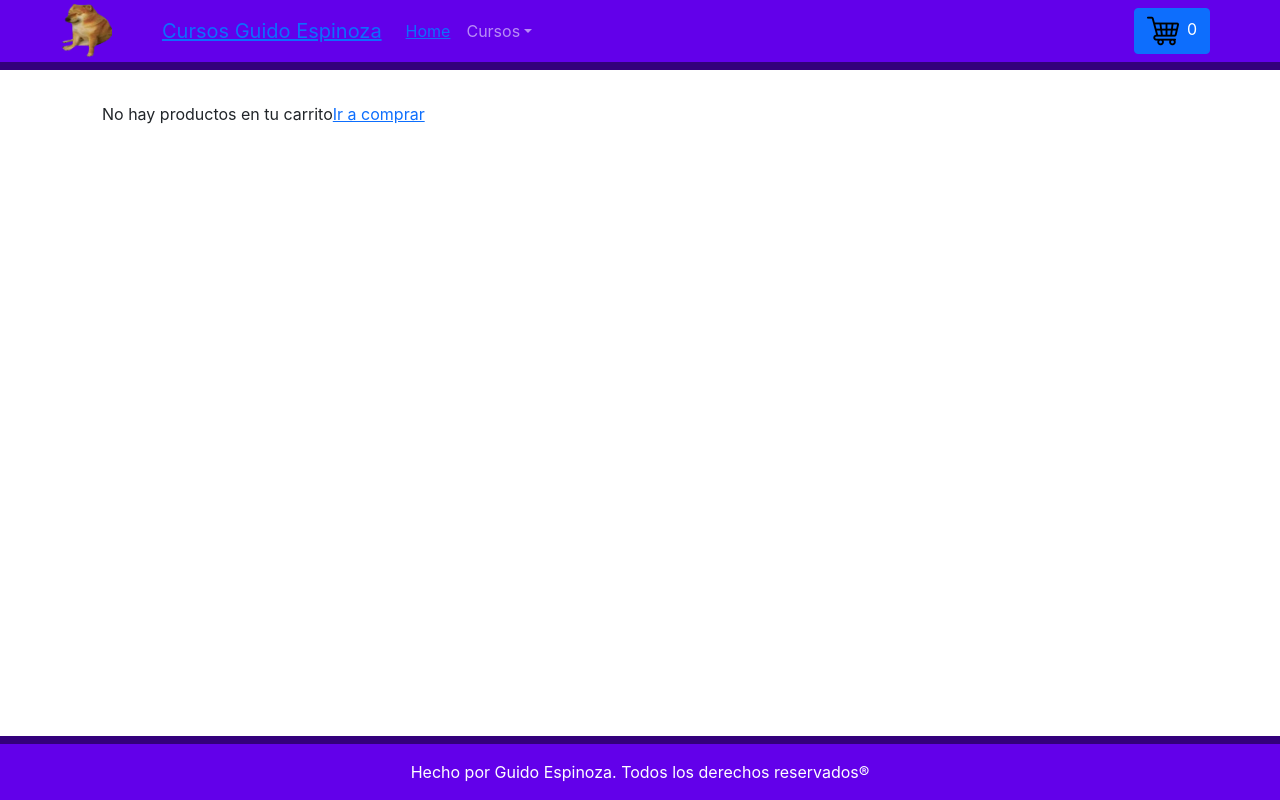
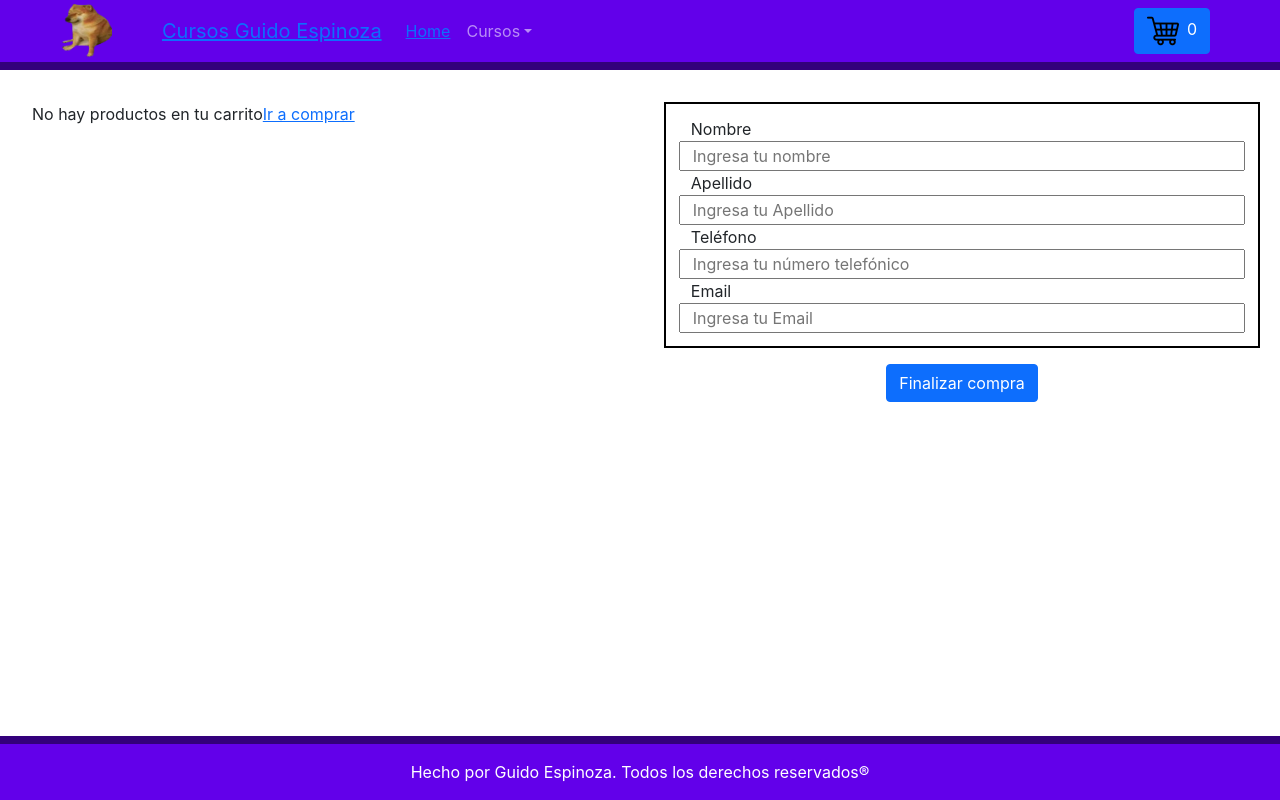
Before and after one commit to GuidoEspinoza/tienda-cursos-react, a React (Create React App) app: page /cart in a window 1280 px wide. Built offline with nearby package versions, Linux system fonts and the light colour scheme.

Commit message:
Término proyecto tienda React

```diff
--- a/src/ItemsProducts.js
+++ /dev/null
@@ -1,32 +0,0 @@
-const products = [
-    {id: '1', name: 'HTML', price: 2000, category: 'desarrollo-web', stock: 10, image:'https://upload.wikimedia.org/wikipedia/commons/thumb/6/61/HTML5_logo_and_wordmark.svg/1200px-HTML5_logo_and_wordmark.svg.png', description:'Curso de HTML'},
-    {id: '2', name: 'CSS', price: 2500, category: 'desarrollo-web', stock: 10, image:'https://cdn-icons-png.flaticon.com/512/919/919826.png', description:'Curso de CSS'},
-    {id: '3', name: 'JS', price: 4500, category: 'programacion', stock: 10, image:'https://upload.wikimedia.org/wikipedia/commons/thumb/9/99/Unofficial_JavaScript_logo_2.svg/800px-Unofficial_JavaScript_logo_2.svg.png', description:'Curso de JS'},
-    {id: '4', name: 'ReactJS', price: 2500, category: 'programacion', stock: 10, image:'https://www.datocms-assets.com/45470/1631110818-logo-react-js.png', description:'Curso de ReactJS'},
-    {id: '5', name: 'Git', price: 2500, category: 'control-de-versiones', stock: 10, image:'https://developer.si2soluciones.es/wp-content/uploads/2017/03/raspberry-pi-git-server.jpg', description:'Curso de Git'},
-    {id: '6', name: 'GitHub', price: 2500, category: 'control-de-versiones', stock: 10, image:'https://global-uploads.webflow.com/5f5a53e153805db840dae2db/6073fbf151fa4565d48572dc_GitHub_aprender-programaci%25C3%25B3n.jpeg', description:'Curso de GitHub'},
-]
-
-export const getProducts = () => {
-    return new Promise ((resolve, reject) => {
-        setTimeout(() => {
-            resolve(products)
-        }, 500)
-    })
-}
-
-export const getProductsByCategory = (categoryId) => {
-    return new Promise((resolve, reject) => {
-        setTimeout(() => {
-            resolve(products.filter(prod => prod.category === categoryId))
-        }, 500)
-    })
-}
-
-export const getProductById = (id) => {
-    return new Promise((resolve, reject) => {
-        setTimeout(() => {
-            resolve(products.find(prod => prod.id === id))
-        }, 500)
-    })
-}
--- a/src/components/Cart.jsx
+++ b/src/components/Cart.jsx
@@ -1,42 +1,115 @@
 import CartContext from "../context/CartContext"
-import { useContext } from "react"
+import { useContext, useEffect, useState } from "react"
 import { Col, Row, Button, Container } from "react-bootstrap"
 import { Link } from "react-router-dom"
+import { getFirestore, collection, addDoc } from 'firebase/firestore';
+import { db } from "../firebase/config"
 
-const MiniCart = () => {
+const Cart = () => {
 
-    const { cart, removeItem } = useContext(CartContext)
+    const { cart, removeItem, resumen, setCart } = useContext(CartContext)
+    const [resumenFinal, setResumenFinal] = useState([])
+    const [estado, setEstado] = useState(false)
+    const [nameUser, setNameUser] = useState()
+    const [lastName, setLastName] = useState()
+    const [numberPhone, setNumberPhone] = useState()
+    const [email, setEmail] = useState()
+
+    const getName = (e) => {
+        // console.log(e.target.value)
+        setNameUser(e.target.value)
+    }
+    const getLastName = (e) => {
+        // console.log(e.target.value)
+        setLastName(e.target.value)
+    }
+    const getNumberPhone = (e) => {
+        // console.log(e.target.value)
+        setNumberPhone(e.target.value)
+    }
+    const getEmail = (e) => {
+        // console.log(e.target.value)
+        setEmail(e.target.value)
+    }
+
+    const terminarCompra = () => {
+        let [{ id, price, image, description, }] = resumen;
+        const resumenFin = [{ id, price, image, description, nameUser, lastName, numberPhone, email }]
+        setResumenFinal(resumenFin)
+        setEstado(true)
+        setCart([])
+    }
+
+    const subirData = async (e) => {
+        if (estado == true) {
+            try {
+                await addDoc(collection(db, 'compra'), {
+                    ...resumenFinal
+                })
+            } catch (e) {
+                console.log(e)
+            }
+        } else {
+            console.log(resumenFinal)
+        }
+    }
+
+    useEffect(() => {
+        subirData()
+    }, [estado])
 
     // console.log(cart, 'Cart')
 
     return (
         <>
-        <Container className="containerCart">
+            <Container fluid className="containerCart">
+                <Row className="rowCheckout">
+                    <Col className="colItemsCheckout">
                         {
                             cart.length === 0 ?
                                 <div>
                                     No hay productos en tu carrito
-                        <Link to={`/`}>Ir a comprar</Link>
+                                    <Link to={`/cursos`}>Ir a comprar</Link>
                                 </div>
-
                                 :
                                 cart.map((item) => (
                                     <>
+                                        <Row className="rowCheckoutItems">
+                                            <Col className="columnItemCart">
                                                 <Row className="rowItemCart" key={item.id}>
                                                     <Col><img className="imageProductCart" src={item.image} alt='' /></Col>
-                                <Col><h2>{item.description}</h2></Col>
+                                                    <Col><h2 className="itemDescriptionCheckout">{item.description}</h2></Col>
                                                     <Col>Precio: {item.price}</Col>
                                                     <Col>Cantidad: {item.quantity}</Col>
                                                     <Col><Button onClick={() => removeItem(item.id)}>Eliminar</Button></Col>
                                                 </Row>
+                                            </Col>
+                                        </Row>
                                     </>
-
                                 ))
-
                         }
+                    </Col>
+                    <Col className="columnUserDetail">
+                        <Row className="userDetail">
+                            <label for="Name">Nombre</label>
+                            <input type="text" id="Name" value={nameUser} onChange={getName} placeholder="Ingresa tu nombre" />
+                            <label for="Lastname">Apellido</label>
+                            <input type="text" id="Lastname" value={lastName} onChange={getLastName} placeholder="Ingresa tu Apellido" />
+                            <label for="PhoneNumber">Teléfono</label>
+                            <input type="tel" id="PhoneNumber" value={numberPhone} onChange={getNumberPhone} placeholder="Ingresa tu número telefónico" />
+                            <label for="Email">Email</label>
+                            <input type="email" id="Email" value={email} onChange={getEmail} placeholder="Ingresa tu Email" />
+                        </Row>
+                        <Row className="rowEndCheckout">
+                            <Col className="colBtnCheckout">
+                                <Button onClick={terminarCompra}>Finalizar compra</Button>
+                            </Col>
+                        </Row>
+                    </Col>
+                </Row>
             </Container>
         </>
     )
 }
 
-export default MiniCart
+export default Cart
--- a/src/components/MiniCart.jsx
+++ b/src/components/MiniCart.jsx
@@ -8,7 +8,7 @@ const MiniCart = () => {
 
     const { cart, removeItem } = useContext(CartContext)
 
-    console.log(cart, 'minicart')
+    // console.log(cart, 'minicart')
 
     return (
         <>
--- a/src/container/ItemListContainer.jsx
+++ b/src/container/ItemListContainer.jsx
@@ -5,14 +5,13 @@ import { collection, getDocs, query, where} from 'firebase/firestore';
 import { db } from '../firebase/config';
 import {useParams} from 'react-router-dom'
 
-
 const ItemListContainer = () => {
     const [products, setProducts] = useState([])
     const {categoryId} = useParams()
 
     useEffect(() => {
         const productsRef = categoryId ? (
-            query(collection(db, 'items'), where('categoria', '==', categoryId))
+            query(collection(db, 'items'), where('category', '==', categoryId))
         ) : ( collection(db, 'items') )
 
         getDocs(productsRef)
--- a/src/container/itemListCategoryContainer.jsx
+++ b/src/container/itemListCategoryContainer.jsx
@@ -1,37 +1,37 @@
 import { useState, useEffect } from 'react'
-import { getProducts, getProductsByCategory } from '../ItemsProducts'
 import ItemList from '../components/ItemList'
 import { useParams } from 'react-router-dom'
 import { Container } from 'react-bootstrap'
 
-const ItemListCategoryContainer = (props) => {
+import { collection, getDocs, query, where} from 'firebase/firestore';
+import { db } from '../firebase/config';
+
+const ItemListCategoryContainer = () => {
     const [productsCategory, setProductsCategory] = useState([])
     const [loading, setLoading] = useState(true)
 
     const { categoryId } = useParams()
 
+    useEffect(() => {
+        const productsRef = categoryId ? (
+            query(collection(db, 'items'), where('category', '==', categoryId))
+        ) : ( collection(db, 'items') )
 
-    useEffect(() => {
-        setLoading(true)
-
-        if(!categoryId) {
-            getProducts().then(prods => {
-                setProductsCategory(prods)
+        getDocs(productsRef)
+            .then((resp)=>{
+                const newItems = resp.docs.map((doc)=>{
+                    return{
+                        id: doc.id,
+                        ...doc.data() /* Data: metodo de firestore */
+                    }
+                });
+                // console.log("nuevosItems",newItems)
+                setProductsCategory(newItems)
             }).catch(error => {
-                console.log(error)
+                console.log(error, 'error')
             }).finally(() => {
                 setLoading(false)
             })
-        } else {
-            getProductsByCategory(categoryId).then(prods => {
-                setProductsCategory(prods)
-            }).catch(error => {
-                console.log(error)
-            }).finally(() => {
-                setLoading(false)
-            })
-        }
-
     }, [categoryId])
 
     if(loading) {
--- a/src/context/CartContext.jsx
+++ b/src/context/CartContext.jsx
@@ -4,6 +4,7 @@ const CartContext = createContext()
 
 export const CartProvider = ({ children }) => {
     const [cart, setCart] = useState([])
+    const [resumen, setResumen] = useState([]);
     const [totalQuantity, setTotalQuantity] = useState(0)
     // console.log(totalQuantity, 'Cantidad Total')
     // console.log(cart, 'CartContext')
@@ -19,6 +20,7 @@ export const CartProvider = ({ children }) => {
     const addItem = (productToAdd) => {
       if(!isInCart(productToAdd.id)) {
         setCart([...cart, productToAdd])
+        setResumen([...cart, productToAdd]);
       }
     }
 
@@ -42,7 +44,10 @@ export const CartProvider = ({ children }) => {
             addItem,
             removeItem,
             isInCart,
-            clearCart
+            clearCart,
+            resumen,
+            setResumen,
+            setCart
             // getCartQuantity
         }}>
             { children }
--- a/src/style.css
+++ b/src/style.css
@@ -151,6 +151,10 @@
     align-items: center;
 }
 
+.itemDescriptionCheckout {
+    font-size: 1.8rem;
+}
+
 .CartImg {
     width: 40px;
     height: auto;
@@ -164,7 +168,7 @@
 
 .imageProductCart {
     width: auto;
-    height: 150px;
+    height: 50px;
 }
 
 .containerCart {
@@ -173,11 +177,39 @@
 
 .rowItemCart {
     align-items: center;
-    border: 2px solid #000;
-    padding: 1rem;
+    border: 1px solid #000;
     border-radius: 1rem;
     margin: 1rem;
     text-align: center;
+}
+
+.columnItemCart {
+    border: 2px solid #000;
+    /* margin: 0.5rem 0; */
+}
+
+.userDetail {
+    border: 2px solid #000;
+    padding: 0.8rem;
+}
+
+.colItemsCheckout {
+    display: flex;
+    flex-direction: column;
+    row-gap: 10px;
+}
+
+.rowEndCheckout {
+    margin-top: 1rem;
+}
+
+.rowCheckout {
+    column-gap: 3rem;
+}
+
+.colBtnCheckout {
+    display: flex;
+    justify-content: center;
 }
 
 .btnInfMiniCart {
```
Also changed, not shown: 2 other files (tests, documents, lock files or other folders). Lines whose indentation alone changed are shown as unchanged.
